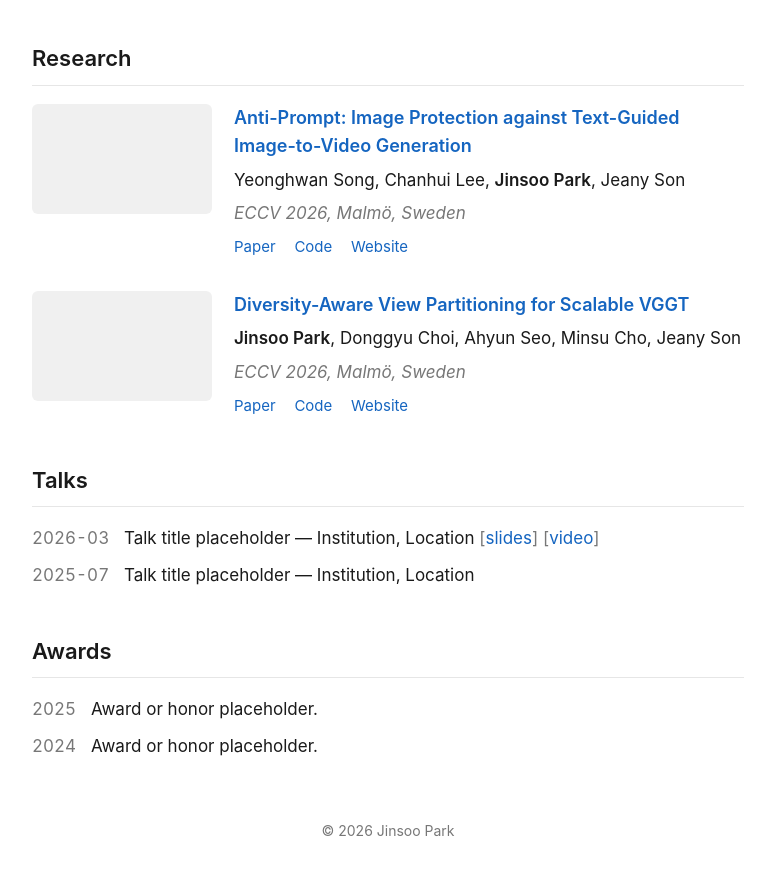
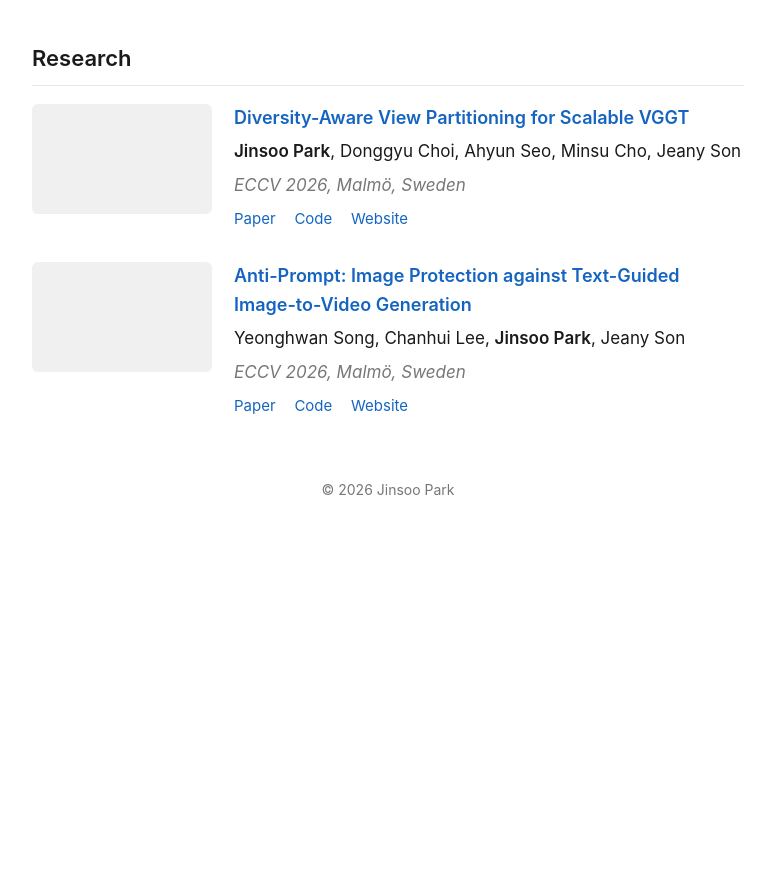
Before and after one commit to jspark1213/jspark1213.github.io, a plain HTML site: page index.html in a window 1280 px wide. Shown: the part 568-1442 px from the top of the page, without its empty margins (252-1027 px from the left). After the commit the page ends 1149 px from the top, so only its background shows below. Drawn offline with Linux system fonts and the light colour scheme.

Commit message:
Reorder publications by authorship; remove Talks and Awards
Co-Authored-By: Claude Opus 4.8 (1M context) <noreply@anthropic.com>

```diff
--- a/index.html
+++ b/index.html
@@ -44,9 +44,9 @@
       <article class="pub">
         <div class="pub-thumb"></div>
         <div class="pub-info">
-          <a class="pub-title" href="#">Anti-Prompt: Image Protection against Text-Guided Image-to-Video Generation</a>
+          <a class="pub-title" href="#">Diversity-Aware View Partitioning for Scalable VGGT</a>
           <p class="pub-authors">
-            Yeonghwan Song, Chanhui Lee, <span class="me">Jinsoo Park</span>, Jeany Son
+            <span class="me">Jinsoo Park</span>, Donggyu Choi, Ahyun Seo, Minsu Cho, Jeany Son
           </p>
           <p class="pub-venue">ECCV 2026, Malm&ouml;, Sweden</p>
           <p class="pub-resources">
@@ -60,9 +60,9 @@
       <article class="pub">
         <div class="pub-thumb"></div>
         <div class="pub-info">
-          <a class="pub-title" href="#">Diversity-Aware View Partitioning for Scalable VGGT</a>
+          <a class="pub-title" href="#">Anti-Prompt: Image Protection against Text-Guided Image-to-Video Generation</a>
           <p class="pub-authors">
-            <span class="me">Jinsoo Park</span>, Donggyu Choi, Ahyun Seo, Minsu Cho, Jeany Son
+            Yeonghwan Song, Chanhui Lee, <span class="me">Jinsoo Park</span>, Jeany Son
           </p>
           <p class="pub-venue">ECCV 2026, Malm&ouml;, Sweden</p>
           <p class="pub-resources">
@@ -74,31 +74,6 @@
       </article>
     </section>
 
-    <!-- ===== Talks ===== -->
-    <section class="talks">
-      <h2>Talks</h2>
-      <ul class="talk-list">
-        <li>
-          <span class="date">2026-03</span>
-          Talk title placeholder &mdash; Institution, Location
-          <span class="brackets">[<a href="#">slides</a>] [<a href="#">video</a>]</span>
-        </li>
-        <li>
-          <span class="date">2025-07</span>
-          Talk title placeholder &mdash; Institution, Location
-        </li>
-      </ul>
-    </section>
-
-    <!-- ===== Awards ===== -->
-    <section class="awards">
-      <h2>Awards</h2>
-      <ul class="award-list">
-        <li><span class="date">2025</span> Award or honor placeholder.</li>
-        <li><span class="date">2024</span> Award or honor placeholder.</li>
-      </ul>
-    </section>
-
     <!-- ===== Footer ===== -->
     <footer class="footer">
       &copy; 2026 Jinsoo Park
```
